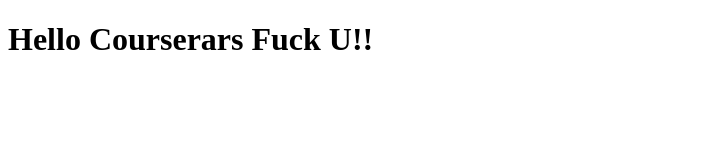
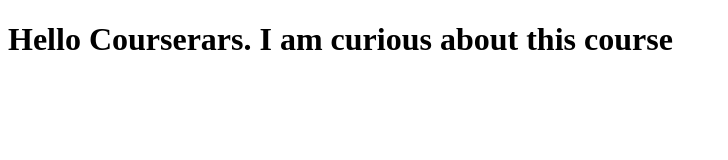
Before and after one commit to pirinkata/coursera-SN, a plain HTML site: page index.html in a window 1280 px wide. Shown: the whole page, without its empty margins (0-728 px from the left). Drawn offline with Linux system fonts and the light colour scheme.

Commit message:
Next VErsion of Web File.

```diff
--- a/index.html
+++ b/index.html
@@ -5,6 +5,6 @@
     <title>Hello Coursera</title>
   </head>
   <body>
-  <h1>Hello Courserars Fuck U!!</h1>
+  <h1>Hello Courserars. I am curious about this course</h1>
   </body>
 </html>
```
